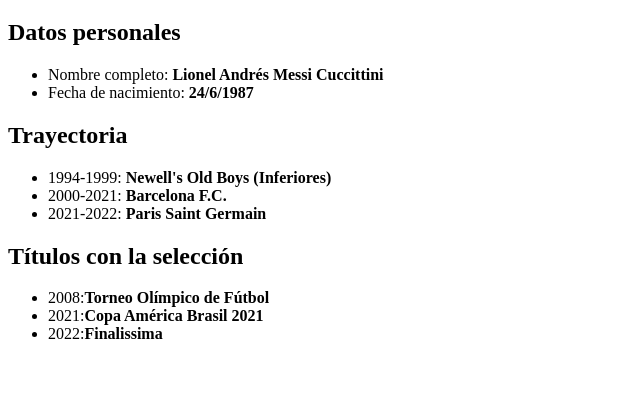
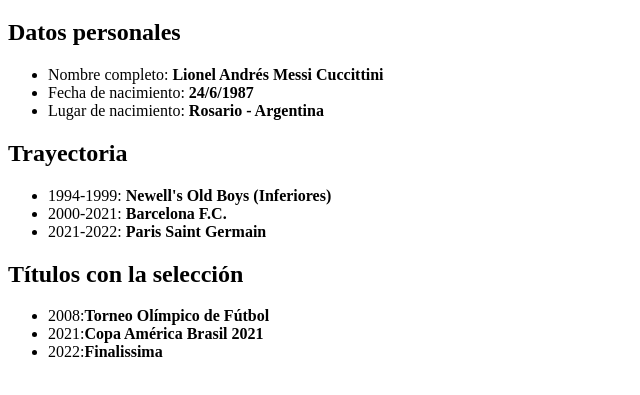
Before and after one commit to elianparise/entrega-1, a plain HTML site: page listas/index.html in a window 1280 px wide. Shown: the part 61-456 px from the top of the page, without its empty margins (0-640 px from the left). Drawn offline with Linux system fonts and the light colour scheme.

Commit message:
item faltante añadido

```diff
--- a/listas/index.html
+++ b/listas/index.html
@@ -12,6 +12,7 @@
     <ul>
         <li>Nombre completo: <strong>Lionel Andrés Messi Cuccittini</strong></li>
         <li>Fecha de nacimiento: <strong>24/6/1987</strong></li>
+        <li>Lugar de nacimiento: <strong>Rosario - Argentina</strong></li>
     </ul>
     <h2>Trayectoria</h2>
     <ul>
```
